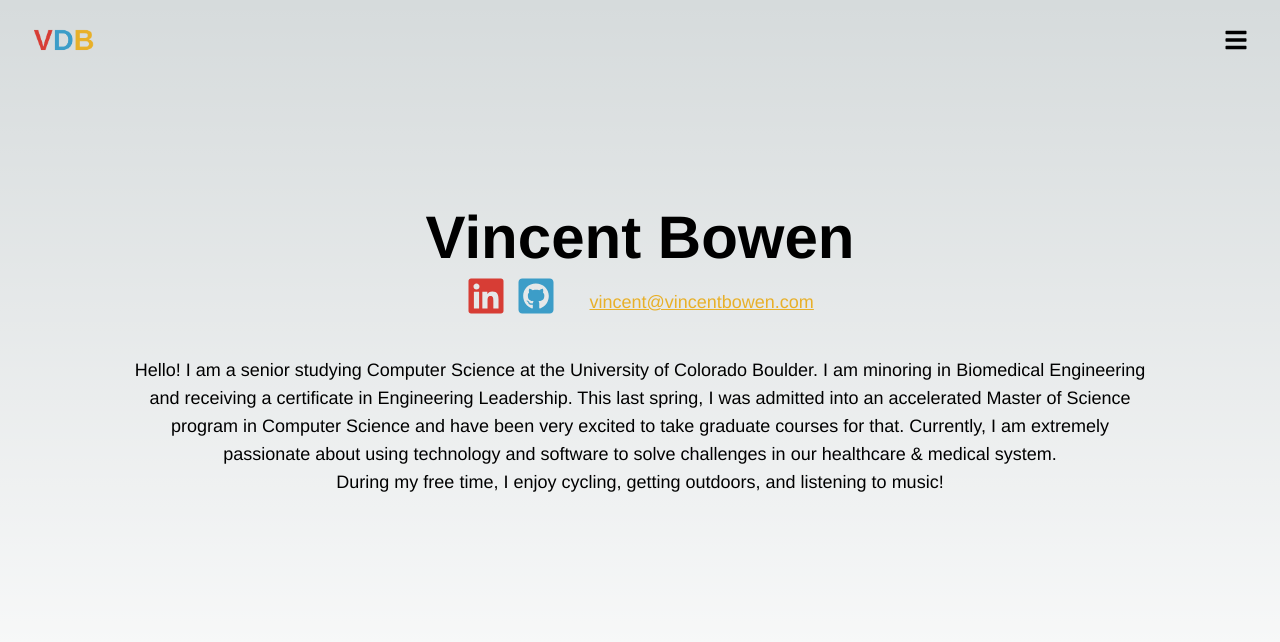
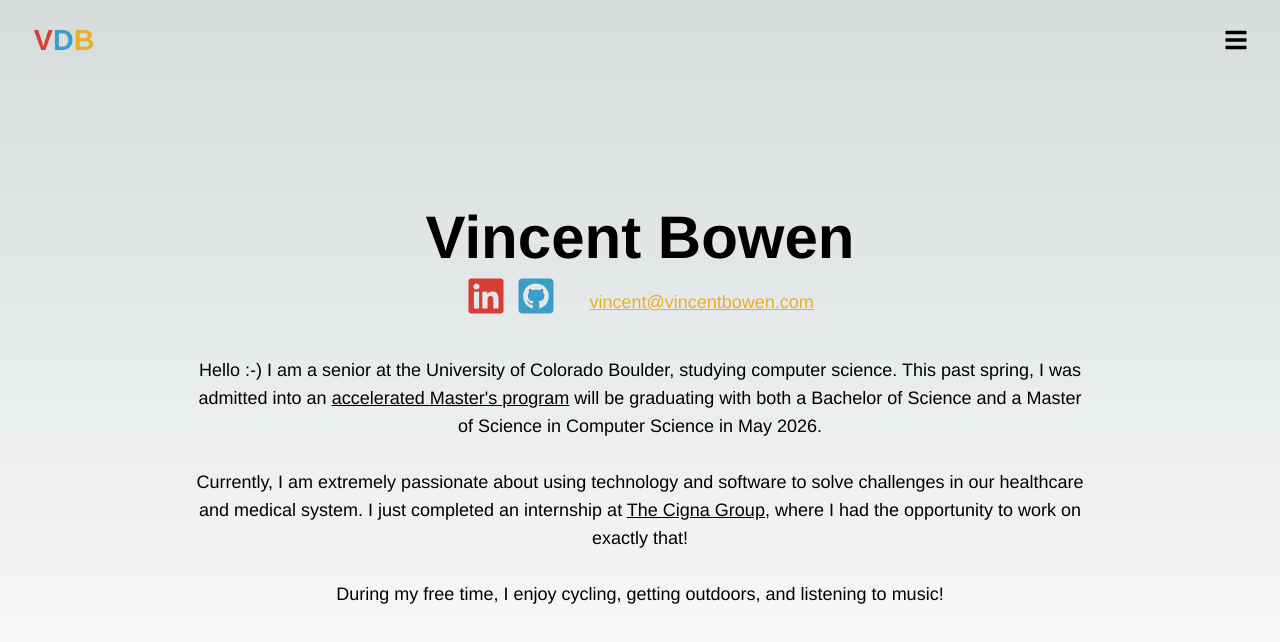
Before and after one commit to vincedbowen/vincedbowen.github.io, a Next.js app: page /vb-web/about in a window 1280 px wide. Shown: the top 642 px of the page. Built offline with nearby package versions, Linux system fonts and the light colour scheme.

Commit message:
finishing up welcome page

```diff
--- a/app/about/page.js
+++ b/app/about/page.js
@@ -39,7 +39,7 @@ export default function About() {
   return (
   <main className="overflow-x-hidden flex flex-col min-h-screen">
     <Navbar/>
-    <div className="flex flex-col flex-grow items-center bg-gray-100 pt-32 ">
+    <div className="flex flex-col flex-grow items-center pt-32 ">
       <h1 className="text-6xl font-bold mb-2 text-center">Vincent Bowen</h1>
       <div className="grid grid-cols-7 w-auto mb-10 items-end">
         <LinkedInIcon/>
@@ -49,11 +49,14 @@ export default function About() {
         </Link>
       </div>
       {/* Centered Paragraph */}
-      <p className="text-lg text-center max-w-5xl">
-        Hello! I am a senior studying Computer Science at the University of Colorado Boulder.
-        I am minoring in Biomedical Engineering and receiving a certificate in Engineering Leadership.
-        This last spring, I was admitted into an accelerated Master of Science program in Computer Science and have been very excited to take graduate courses for that.
-        Currently, I am extremely passionate about using technology and software to solve challenges in our healthcare & medical system. <br/>
+      <p className="text-lg text-center max-w-4xl">
+        Hello {`:-)`} I am a senior at the University of Colorado Boulder, studying computer science.
+        This past spring, I was admitted into an <Link href={'https://www.colorado.edu/cs/academics/graduate-programs/professional-masters-computer-science'} className="underline hover:no-underline hover:text-red">accelerated {`Master's`} program</Link> will be graduating with both a Bachelor of Science and a Master of Science in Computer Science in May 2026.
+        <br/><br/>
+
+        Currently, I am extremely passionate about using technology and software to solve challenges in our healthcare and medical system.
+        I just completed an internship at <Link href={'https://www.thecignagroup.com/'} className="underline hover:no-underline hover:text-light-blue">The Cigna Group</Link>, where I had the opportunity to work on exactly that!
+        <br/><br/>
         During my free time, I enjoy cycling, getting outdoors, and listening to music!
       </p>
     </div>
```
